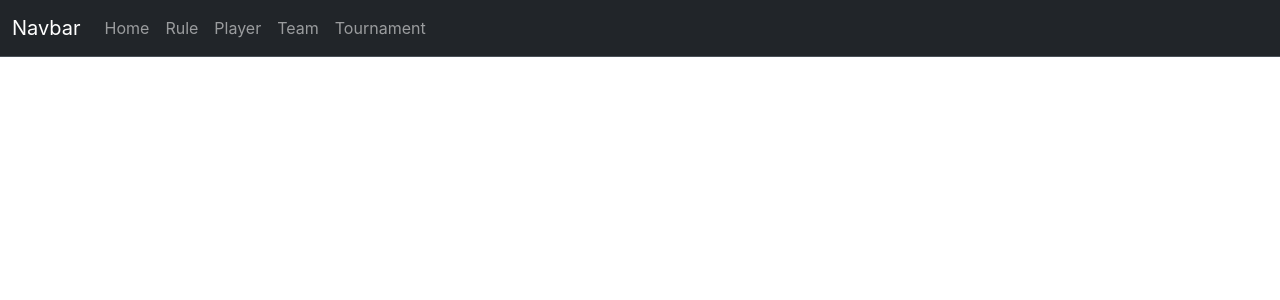
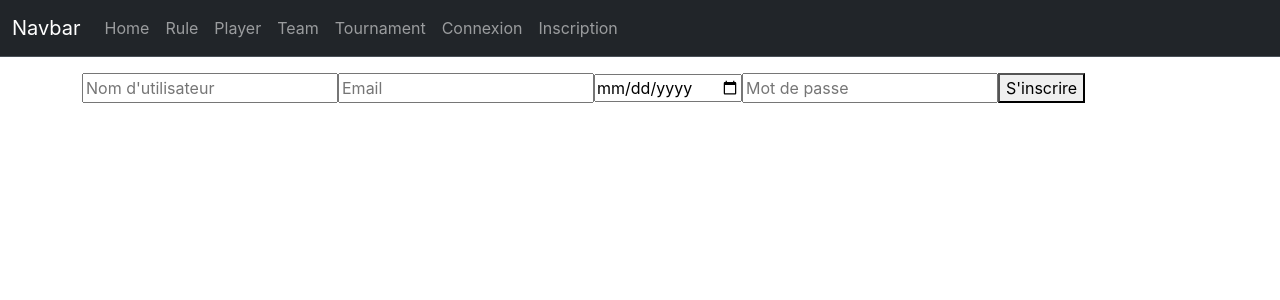
Before and after one commit to Clement-Julia/galactik_football, a React (Create React App) app: page /inscription in a window 1280 px wide. Shown: the top 300 px of the page. Built offline with nearby package versions, Linux system fonts and the light colour scheme.

Commit message:
User Interface : Inscription, Connexion, interface de gestions des utilisateurs

```diff
--- a/src/App.js
+++ b/src/App.js
@@ -3,7 +3,11 @@ import { BrowserRouter as Router, Routes, Route } from 'react-router-dom';
 import Navbar from './components/Navbar';
 import Home from './components/Home';
 import Rule from './components/Rule';
+import AdministrationUser from './components/AdministrationUser';
 import './App.css';
+import Connexion from './components/Connexion';
+import Inscription from './components/Inscription';
+import User from './components/User';
 
 function App() {
   return (
@@ -12,6 +16,11 @@ function App() {
       <div className='container my-3'>
         <Routes>
           <Route exact path="/" element={<Home />} />
+          <Route exact path="/connexion" element={<Connexion />} />
+          {/* <Route exact path="/deconnexion" element={<Deconnexion />} /> */}
+          <Route exact path="/inscription" element={<Inscription />} />
+          <Route exact path="/administrationuser" element={<AdministrationUser />} />
+          <Route exact path="/user/:userId" element={<User />} />
           <Route exact path="/rule" element={<Rule />} />
         </Routes>
       </div>
--- /dev/null
+++ b/src/components/AdministrationUser.js
@@ -0,0 +1,64 @@
+import React, { useEffect, useState } from 'react';
+import axios from 'axios';
+
+import { Link, useLocation, useNavigate } from 'react-router-dom';
+
+const AdministrationUser = () => {
+    const [users, setUsers] = useState([]);
+    const [loading, setLoading] = useState(true);
+    const location = useLocation();
+    const navigate = useNavigate();
+    useEffect(() => {
+        axios.get('http://localhost:3000/api/user/')
+        .then(response => {
+            console.log(response.data);
+            setUsers(response.data.Users);
+            setLoading(false);
+            console.log(users);
+        })
+        .catch(error => {
+            console.error('There was an error!', error);
+            setLoading(false);
+        });
+    }, []);
+
+    const deleteUser = (id) => {
+        axios.delete(`http://localhost:3000/api/user/${id}`)
+            .then(() => {
+                setUsers(users.filter(user => user._id !== id));
+            })
+            .catch(error => {
+                console.error('There was an error!', error);
+            });
+    };
+    const handleGoToInscription = () => {
+        const previousPageUrl = location.state?.referrer || '/';
+        navigate('/inscription', { state: { referrer: previousPageUrl } });
+      };
+    return (
+        loading ? <p>Loading...</p> :
+        <div>
+            <h4>Liste des Utilisateurs :</h4>
+            <button className="nav-item" onClick={ () => { handleGoToInscription() }}>
+                    Ajout d'Utilisateur
+            </button>
+            <div>
+                {users.map((user,idx)=>{
+                    return  (<div key={idx}>
+                        <h4>{user.nom}</h4>
+                        <div>
+                            <h5>{user.mail}</h5>
+                            <h5>{user.dateNaiss}</h5>
+                        </div>
+                        <div>
+                            <button><Link  to={"/user/"+user._id} >Consulter</Link></button>
+                            <button onClick={() => {deleteUser(user._id)}}>Delete</button>
+                        </div>
+                    </div>);
+                })}
+            </div>
+        </div>
+    );
+};
+
+export default AdministrationUser;
--- /dev/null
+++ b/src/components/Connexion.js
@@ -0,0 +1,45 @@
+import React, { useState } from 'react';
+import axios from 'axios';
+import UserController from '../controller/userController';
+const controller = new UserController();
+const Connexion = () => {
+  const [mail, setMail] = useState('');
+  const [password, setPassword] = useState('');
+
+  const handleSubmit = async (e) => {
+    e.preventDefault();
+    try {
+      const response = await axios.post('http://localhost:3000/api/user/connexion', {
+        mail,
+        password,
+      });
+      console.log('Utilisateur connecté !', response.data);
+      controller.login(response.data.msg.token)
+      window.location.href = '/';
+
+      // Rediriger ou mettre à jour l'état de connexion ici
+    } catch (error) {
+      console.error('Erreur de connexion :', error);
+    }
+  };
+
+  return (
+    <form onSubmit={handleSubmit}>
+      <input
+        type="text"
+        placeholder="Mail"
+        value={mail}
+        onChange={(e) => setMail(e.target.value)}
+      />
+      <input
+        type="password"
+        placeholder="Mot de passe"
+        value={password}
+        onChange={(e) => setPassword(e.target.value)}
+      />
+      <button type="submit">Se connecter</button>
+    </form>
+  );
+};
+
+export default Connexion;
--- /dev/null
+++ b/src/components/Inscription.js
@@ -0,0 +1,65 @@
+import React, { useState } from 'react';
+import { useNavigate,useLocation} from 'react-router-dom';
+import axios from 'axios';
+
+const Inscription = () => {
+  const [username, setUsername] = useState('');
+  const [password, setPassword] = useState('');
+  const [mail, setMail] = useState('');
+  const [dateNaiss, setDateNaiss] = useState('');
+
+  const location = useLocation();
+  const previousPageUrl = location.state?.referrer || null;
+
+  const handleSubmit = async (e) => {
+    e.preventDefault();
+    try {
+      const response = await axios.post('http://localhost:3000/api/user/inscription', {
+        nom:username,
+        mail:mail,
+        dateNaiss,
+        password,
+      });
+    console.log('Utilisateur inscrit !', response.data);
+
+    window.location.href = (previousPageUrl) ? previousPageUrl:'/';
+
+
+      // Rediriger ou mettre à jour l'état de connexion ici
+    } catch (error) {
+      console.error('Erreur d\'inscription :', error);
+    }
+  };
+
+  return (
+    <form onSubmit={handleSubmit}>
+      <input
+        type="text"
+        placeholder="Nom d'utilisateur"
+        value={username}
+        onChange={(e) => setUsername(e.target.value)}
+      />
+      <input
+        type="text"
+        placeholder="Email"
+        value={mail}
+        onChange={(e) => setMail(e.target.value)}
+      />
+      <input
+        type="date"
+        placeholder="Date de Naissance"
+        value={dateNaiss}
+        onChange={(e) => setDateNaiss(e.target.value)}
+      />
+      <input
+        type="password"
+        placeholder="Mot de passe"
+        value={password}
+        onChange={(e) => setPassword(e.target.value)}
+      />
+      <button type="submit">S'inscrire</button>
+    </form>
+  );
+};
+
+export default Inscription;
--- a/src/components/Navbar.js
+++ b/src/components/Navbar.js
@@ -1,6 +1,14 @@
 import React from "react";
-
+import UserController from "../controller/userController";
+let controller = new UserController();
 class Navbar extends React.Component {
+  constructor(props) {
+    super(props);
+    this.state = {
+      isLoggedIn: controller.isLoggedIn() // Par défaut, l'utilisateur n'est pas connecté
+    };
+    console.log('test isConnected', controller.isLoggedIn(),controller)
+  }
   render() {
     return (
       <nav className="navbar navbar-expand-lg bg-dark border-bottom border-body" data-bs-theme="dark">
@@ -46,6 +54,35 @@ class Navbar extends React.Component {
                   Tournament
                 </a>
               </li>
+              {!this.state.isLoggedIn ? (
+                <React.Fragment>
+                  <li className="nav-item">
+                    <a className="nav-link" href="/connexion">
+                      Connexion
+                    </a>
+                  </li>
+                  <li className="nav-item">
+                    <a className="nav-link" href="/inscription">
+                      Inscription
+                    </a>
+                  </li>
+                </React.Fragment>
+              )
+              : (
+                  <React.Fragment>
+                  <li className="nav-item">
+                    <a className="nav-link" onClick={()=>{controller.logout()}} href="/deconnexion">
+                      Déconnexion
+                    </a>
+                  </li>
+                  <li className="nav-item">
+                    <a className="nav-link" href="/administrationuser">
+                      Administration User
+                    </a>
+                  </li>
+
+                </React.Fragment>
+              )}
             </ul>
           </div>
         </div>
--- /dev/null
+++ b/src/components/User.js
@@ -0,0 +1,71 @@
+// User.js
+import React, { useState, useEffect } from 'react';
+import axios from 'axios';
+import { useParams } from 'react-router-dom';
+
+const User = () => {
+  const [user, setUser] = useState(null);
+  const [formState, setFormState] = useState('read')
+  const { userId } = useParams(); // Récupère l'ID de l'utilisateur à partir des paramètres d'URL
+
+  useEffect(() => {
+    const fetchUser = async () => {
+      try {
+        const response = await axios.get(`http://localhost:3000/api/user/${userId}`); // Utilisez l'ID de l'utilisateur dans l'URL
+        setUser(response.data.User);
+      } catch (error) {
+        console.error('Erreur lors de la récupération des informations utilisateur :', error);
+      }
+    };
+
+    fetchUser();
+  }, [userId]); // Assurez-vous de dépendre de userId dans le tableau des dépendances
+
+  const setUpdateOrSave = () => {
+    if(formState === "read"){
+        setFormState('update')
+    }else{
+        axios.put('http://localhost:3000/api/user/'+user._id, user)
+        .then(response => {
+            console.log(response.data.data);
+
+            setFormState('read')
+        })
+        .catch(error => {
+            console.error('There was an error!', error);
+        });
+
+    }
+  }
+  console.log(user);
+  return (
+    <div>
+      <h2>Informations Utilisateur</h2>
+      <button onClick={()=>{ setUpdateOrSave() }}>{formState === "read" ? "Editer" : "Sauvegarder"}</button>
+      {user ? (
+        formState === "read" ? (
+          <div>
+            <p>Nom d'utilisateur: {user.nom}</p>
+            <p>Mail: {user.mail}</p>
+            <p>Date de Naissance: {user.dateNaiss}</p>
+            {/* Affichez d'autres informations sur l'utilisateur ici */}
+          </div>
+        ) : (
+          <div>
+            <label>Nom d'utilisateur:</label>
+            <input value={user.nom}  onChange={(e) => setUser({ ...user, nom: e.target.value })}/>
+            <label>Mail:</label>
+            <input value={user.mail}  onChange={(e) => setUser({ ...user, mail: e.target.value })}/>
+            <label>Date de Naissance :</label>
+            <input type="date" value={user.dateNaiss} onChange={(e) => setUser({ ...user, dateNaiss: e.target.value })}/>
+          </div>
+        )
+      ) : (
+        <p>Chargement des informations utilisateur...</p>
+      )}
+    </div>
+  );
+
+};
+
+export default User;
--- /dev/null
+++ b/src/controller/userController.js
@@ -0,0 +1,21 @@
+class UserController{
+    login = (token) => {
+        localStorage.setItem('token', token);
+        window.location.href = '/';
+      };
+
+    logout = () => {
+        localStorage.removeItem('token');
+        window.location.href = '/connexion';
+      };
+
+    getToken = () => {
+        return localStorage.getItem('token');
+      };
+
+    isLoggedIn = () => {
+        return this.getToken() !== null;
+      };
+}
+
+export default UserController
```
Also changed, not shown: 2 other files (tests, documents, lock files or other folders).
